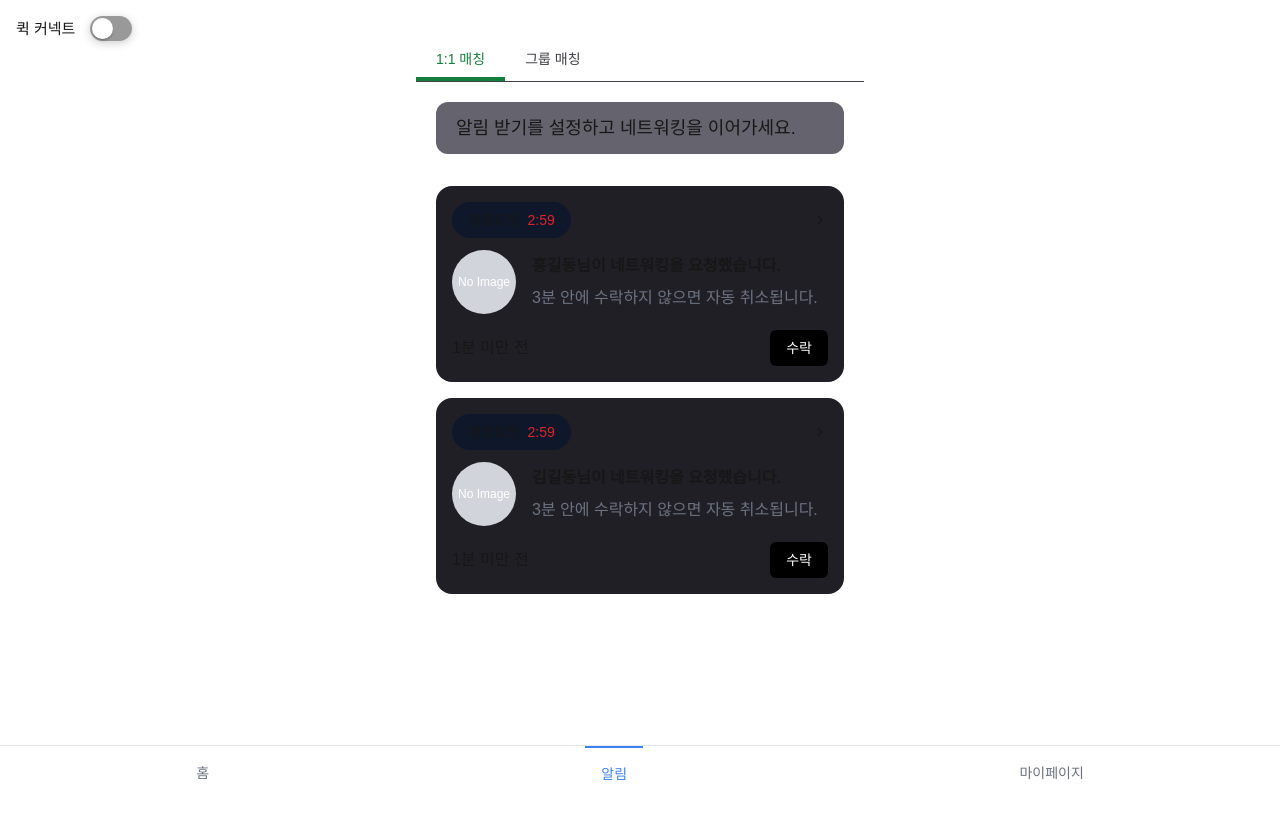
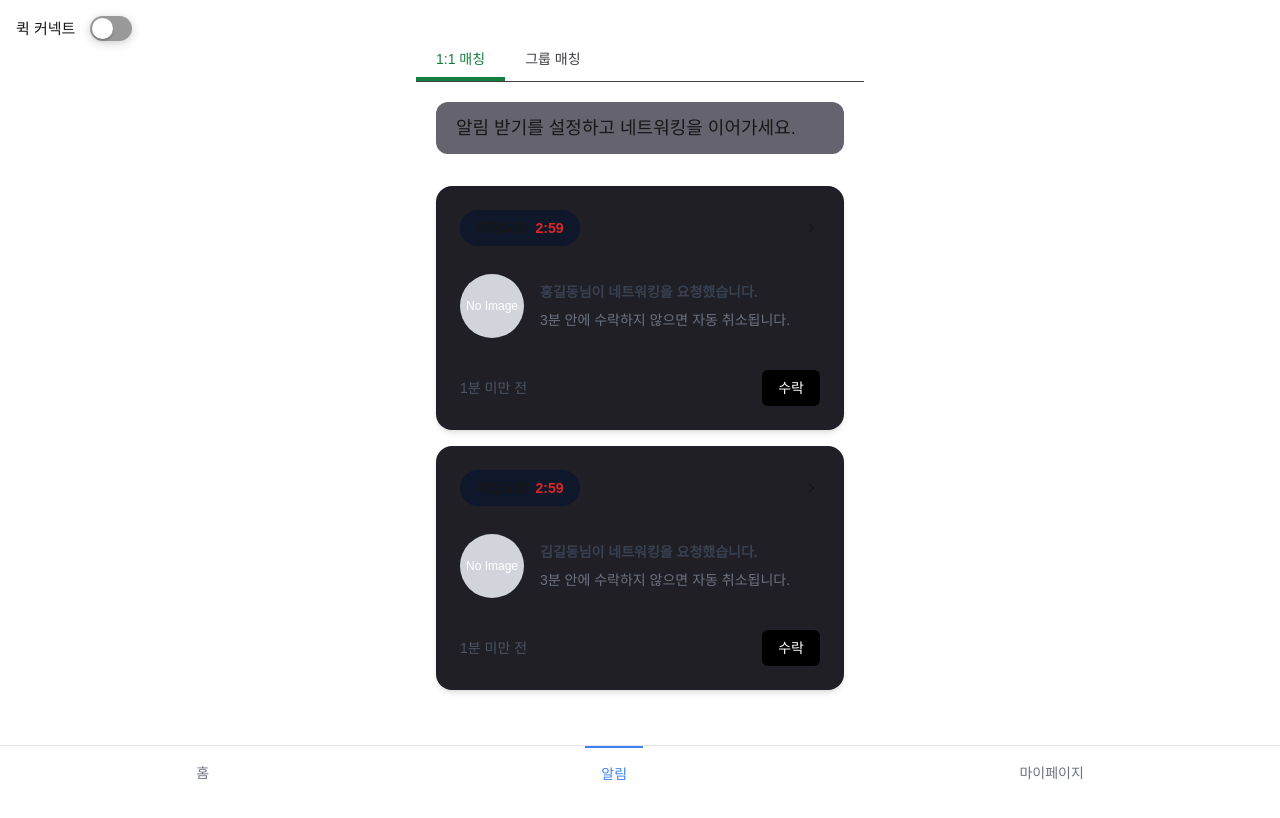
Before and after one commit to goorm-CHACHA/FE, a Next.js app: page /notifications in a window 1280 px wide. Shown: the top 818 px of the page. Built offline with nearby package versions, Linux system fonts and the light colour scheme.

Commit message:
refactor: 카드  컴포넌트 사용 및 ui

```diff
--- a/src/components/common/card.tsx
+++ b/src/components/common/card.tsx
@@ -7,7 +7,7 @@ interface CardProps extends React.HTMLAttributes<HTMLDivElement> {
 
 const Card = ({ className, ...props }: CardProps) => (
   <div
-    className={cn('rounded-md border bg-white shadow-md p-6', className)}
+    className={cn('rounded-2xl bg-mauve12 shadow-md p-6 mb-4', className)}
     {...props}
   />
 );
--- a/src/components/notifications/notify-card.tsx
+++ b/src/components/notifications/notify-card.tsx
@@ -8,6 +8,7 @@ import { useRouter } from 'next/navigation';
 import { formatDistanceToNow } from 'date-fns';
 import { ko } from 'date-fns/locale';
 import type { Locale } from 'date-fns';
+import { Card, CardBody, CardFooter, CardHeader } from '../common/card';
 interface NotifyProps {
   messageData: {
     message: string;
@@ -56,8 +57,8 @@ const NotifyCard = ({ messageData }: NotifyProps) => {
   };
 
   return (
-    <div className="flex flex-col justify-center w-full mb-4 bg-mauve12 p-2 max-h-58 rounded-2xl max-w-screen-sm">
-      <div className="flex flex-col px-2 py-2 gap-4 w-full max-w-screen-sm">
+    <div>
+      <div>
         {notificationsToShow()}
       </div>
     </div>
@@ -81,51 +82,45 @@ const RequestCard = ({
   onAccept,
 }: CardProps) => {
   return (
-    <div>
-      <TopContainer>
-        <TimeLeft />
-        <Arrow />
-      </TopContainer>
-      <MiddleContainer>
+    <Card>
+      <CardHeader className="flex justify-between items-center mb-3">
+        <TimeLeft/>
+        <Arrow/>
+      </CardHeader>
+      <CardBody className={`flex justify-left items-center gap-4 mb-4`}>
       <DefaultProfile />
        <MsgContainer>
          <MainMsg message={message} />
          <SubMsg subMessage={subMessage} />
        </MsgContainer>
-      </MiddleContainer>
-      <BottomContainer>
+      </CardBody>
+      <CardFooter className="flex justify-between items-center align-top">
         <TimeAgo timestamp={timeStamp || Date.now()} />
         <Button onClick={onAccept}>수락</Button>
-      </BottomContainer>
-    </div>
-  );
+      </CardFooter>
+    </Card>
+  )
 };
 const NormalCard = ({ message, subMessage, timeStamp }: CardProps) => {
   return (
-    <div>
-      <TopContainer>
+    <Card>
+      <CardHeader className="flex justify-between items-center mb-3">
         <PushAlarm />
-      </TopContainer>
-      <MiddleContainer>
+      </CardHeader>
+      <CardBody className={`flex justify-left items-center gap-4 mb-4`}>
         <MsgContainer>
           <MainMsg message={message} />
           <SubMsg subMessage={subMessage} />
         </MsgContainer>
-      </MiddleContainer>
-      <BottomContainer>
+      </CardBody>
+      <CardFooter className="flex justify-between items-center align-top">
         <TimeAgo timestamp={timeStamp || Date.now()} />
-      </BottomContainer>
-    </div>
+      </CardFooter>
+    </Card>
   );
 };
 // COMPONENTS
 // ▼ ******* 📦 container
-// 🔸 카드 상단 컨테이너
-const TopContainer = ({ children }: ContainerProps) => {
-  return (
-    <div className="flex justify-between items-center mb-3">{children}</div>
-  );
-};
 // 🔸 Msg 컨테이너 - 안에 message, subMessage 선택 취하
 interface ContainerProps {
   children: React.ReactNode;
@@ -135,24 +130,6 @@ interface ContainerProps {
 const MsgContainer = ({ children }: ContainerProps) => {
   return (
     <div className="flex flex-col justify-center gap-2 break-words">
-      {children}
-    </div>
-  );
-};
-
-// 몸통  컨테이너
-const MiddleContainer = ({ children, className }: ContainerProps) => {
-  return (
-    <div className={`flex justify-left items-center gap-4 mb-4 ${className} `}>
-      {children}
-    </div>
-  );
-};
-
-// 🔸 하단 컨테이너
-const BottomContainer = ({ children }: ContainerProps) => {
-  return (
-    <div className="flex justify-between items-center align-top">
       {children}
     </div>
   );
```
Lines whose indentation alone changed are shown as unchanged.
